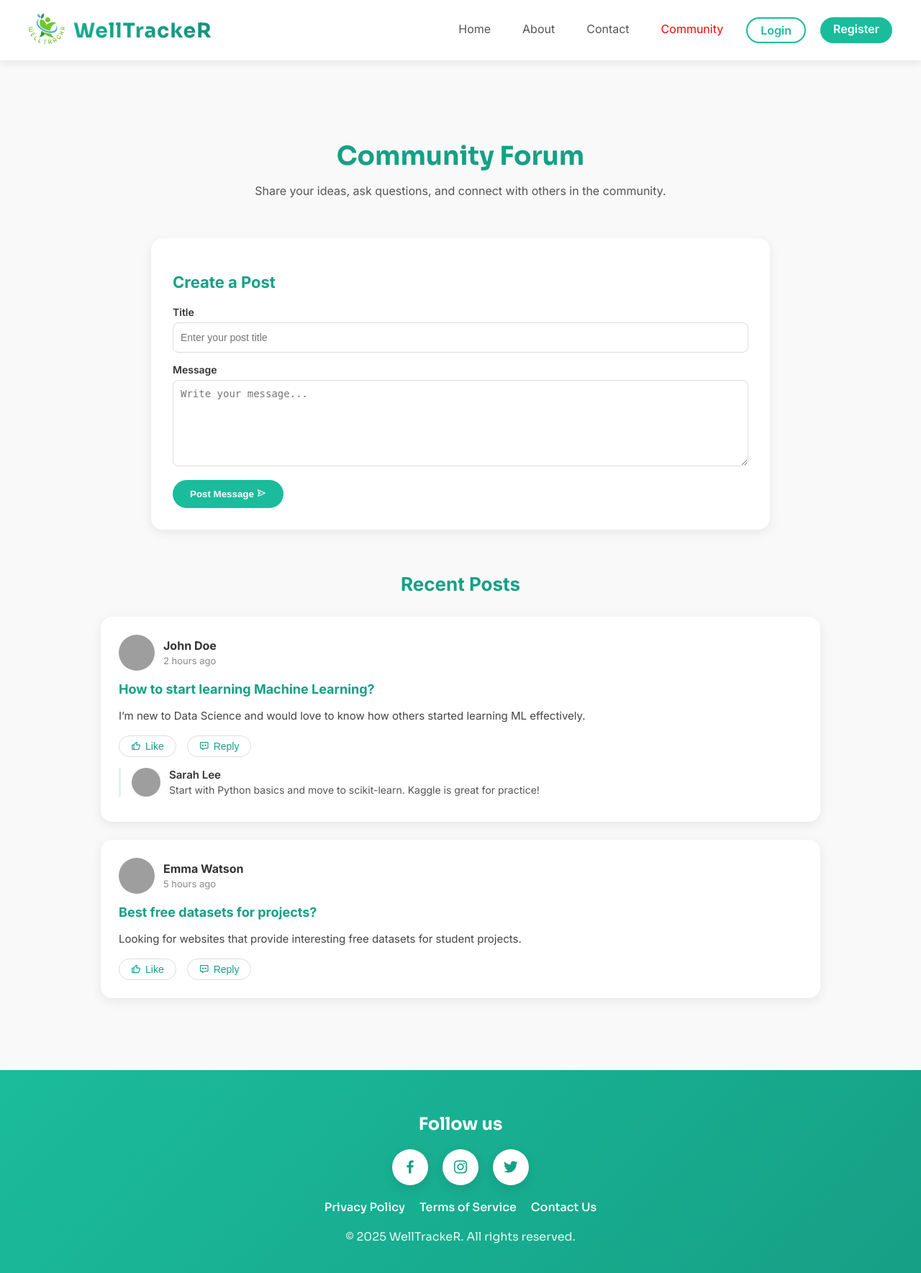
After one commit to sankajithdjinasena/WelltackerR, a PHP site: page /community.html in a window 1280 px wide. The commit adds this page. Shown: the whole page at 72% size. Run offline with PHP 8.4, Linux system fonts and the light colour scheme; grey boxes are pictures that could not be loaded.

Commit message:
community page and patient add data box

```diff
--- a/about.html
+++ b/about.html
@@ -26,6 +26,7 @@
             <a href="index.html">Home</a>
             <a href="about.html" id="active">About</a>
             <a href="contact.html">Contact</a>
+            <a href="community.html">Community</a>
             <a href="login.html" class="login-btn">Login</a>
             <a href="register.html" class="register-btn">Register</a>
         </div>
--- /dev/null
+++ b/community.html
@@ -0,0 +1,141 @@
+<!DOCTYPE html>
+<html lang="en">
+<head>
+    <meta charset="UTF-8">
+    <meta name="viewport" content="width=device-width, initial-scale=1.0">
+    <title>Document</title>
+    <link rel="stylesheet" href="css/style.css">
+    <link rel="stylesheet" href="css/community.css">
+    <link href='https://unpkg.com/boxicons@2.1.4/css/boxicons.min.css' rel='stylesheet'>
+    <link rel="icon" type="image/png" href="image/Logo_R.png">
+
+
+</head>
+<body>
+    <nav>
+    <div class="nav-header">
+      <div class="nav-logo"><img src="image/Logo_R.png" alt="Logo"></div>
+      <div class="nav-title">
+        <h1>WellTrackeR</h1>
+      </div>
+    </div>
+
+    <!-- Hamburger Menu -->
+    <i class='bx bx-menu menu-toggle'></i>
+
+    <div class="nav-links">
+      <a href="index.html" >Home</a>
+      <a href="about.html">About</a>
+      <a href="contact.html">Contact</a>
+      <a href="community.html" id="active">Community</a>
+      <a href="login.html" class="login-btn">Login</a>
+      <a href="register.html" class="register-btn">Register</a>
+    </div>
+  </nav>
+    <!-- COMMUNITY PAGE START -->
+<section class="community-header">
+  <h1>Community Forum</h1>
+  <p>Share your ideas, ask questions, and connect with others in the community.</p>
+</section>
+
+<!-- Post Form -->
+<section class="community-post-form">
+  <h2>Create a Post</h2>
+  <form>
+    <div class="form-group">
+      <label for="post-title">Title</label>
+      <input type="text" id="post-title" placeholder="Enter your post title" required>
+    </div>
+
+    <div class="form-group">
+      <label for="post-message">Message</label>
+      <textarea id="post-message" placeholder="Write your message..." required></textarea>
+    </div>
+
+    <button type="submit" class="post-submit-btn">Post Message <i class='bx bx-send'></i></button>
+  </form>
+</section>
+
+<!-- Posts Feed -->
+<section class="community-posts">
+  <h2>Recent Posts</h2>
+
+  <!-- Example Post Card -->
+  <div class="post-card">
+    <div class="post-header">
+      <div class="post-user">
+        <img src="https://i.pravatar.cc/60?img=12" alt="User">
+        <div>
+          <h4>John Doe</h4>
+          <span>2 hours ago</span>
+        </div>
+      </div>
+    </div>
+
+    <div class="post-content">
+      <h3>How to start learning Machine Learning?</h3>
+      <p>I’m new to Data Science and would love to know how others started learning ML effectively.</p>
+    </div>
+
+    <div class="post-actions">
+      <button><i class='bx bx-like'></i> Like</button>
+      <button><i class='bx bx-message-dots'></i> Reply</button>
+    </div>
+
+    <!-- Replies -->
+    <div class="post-replies">
+      <div class="reply">
+        <img src="https://i.pravatar.cc/40?img=8" alt="User">
+        <div class="reply-content">
+          <h5>Sarah Lee</h5>
+          <p>Start with Python basics and move to scikit-learn. Kaggle is great for practice!</p>
+        </div>
+      </div>
+    </div>
+  </div>
+
+  <!-- Another Example -->
+  <div class="post-card">
+    <div class="post-header">
+      <div class="post-user">
+        <img src="https://i.pravatar.cc/60?img=5" alt="User">
+        <div>
+          <h4>Emma Watson</h4>
+          <span>5 hours ago</span>
+        </div>
+      </div>
+    </div>
+
+    <div class="post-content">
+      <h3>Best free datasets for projects?</h3>
+      <p>Looking for websites that provide interesting free datasets for student projects.</p>
+    </div>
+
+    <div class="post-actions">
+      <button><i class='bx bx-like'></i> Like</button>
+      <button><i class='bx bx-message-dots'></i> Reply</button>
+    </div>
+  </div>
+</section>
+<!-- COMMUNITY PAGE END -->
+  <footer>
+    <div class="social">
+      <h2>Follow us</h2>
+      <div class="social-media">
+        <a href="#"> <i class='bx bxl-facebook'></i></a>
+        <a href="#"> <i class='bx bxl-instagram'></i></a>
+        <a href="#"> <i class='bx bxl-twitter'></i></a>
+      </div>
+    </div>
+
+    <div class="footer-links">
+      <a href="privacy.html">Privacy Policy</a>
+      <a href="terms.html">Terms of Service</a>
+      <a href="contact.html">Contact Us</a>
+    </div>
+    <p>&copy; 2025 WellTrackeR. All rights reserved.</p>
+  </footer>
+</body>
+<script src="js/script.js"></script>
+
+</html>
--- a/contact.html
+++ b/contact.html
@@ -26,6 +26,7 @@
       <a href="index.html">Home</a>
       <a href="about.html">About</a>
       <a href="contact.html" id="active">Contact</a>
+      <a href="community.html">Community</a>
       <a href="login.html" class="login-btn">Login</a>
       <a href="register.html" class="register-btn">Register</a>
     </div>
--- /dev/null
+++ b/css/community.css
@@ -0,0 +1,207 @@
+/* COMMUNITY PAGE STYLES */
+
+/* Header */
+.community-header {
+  text-align: center;
+  padding: 80px 20px 40px 20px;
+  background-color: #f9f9f9;
+}
+
+.community-header h1 {
+  font-family: 'Sora', sans-serif;
+  font-size: 36px;
+  font-weight: 700;
+  color: var(--g2color);
+  margin-bottom: 10px;
+}
+
+.community-header p {
+  color: #555;
+  font-size: 16px;
+}
+
+/* Post Form */
+.community-post-form {
+  max-width: 800px;
+  margin: 0 auto 60px auto;
+  background: #fff;
+  border-radius: 16px;
+  box-shadow: 0 4px 15px rgba(0,0,0,0.08);
+  padding: 30px;
+}
+
+.community-post-form h2 {
+  color: var(--g2color);
+  font-size: 22px;
+  margin-bottom: 20px;
+}
+
+.community-post-form .form-group label {
+  font-weight: 600;
+  color: #333;
+}
+
+.community-post-form textarea {
+  min-height: 120px;
+}
+
+.post-submit-btn {
+  background: var(--g1color);
+  color: white;
+  padding: 12px 24px;
+  border-radius: 25px;
+  border: none;
+  font-weight: 600;
+  cursor: pointer;
+  transition: all 0.3s ease;
+}
+
+.post-submit-btn:hover {
+  background: var(--g2color);
+  transform: scale(1.05);
+}
+
+/* Posts Section */
+.community-posts {
+  max-width: 1000px;
+  margin: 0 auto 100px auto;
+  padding: 0 20px;
+}
+
+.community-posts h2 {
+  text-align: center;
+  color: var(--g2color);
+  font-size: 26px;
+  margin-bottom: 30px;
+}
+
+/* Post Card */
+.post-card {
+  background: #fff;
+  border-radius: 16px;
+  padding: 25px;
+  box-shadow: 0 4px 16px rgba(0, 0, 0, 0.08);
+  margin-bottom: 25px;
+  transition: transform 0.2s ease;
+}
+
+.post-card:hover {
+  transform: translateY(-5px);
+}
+
+/* Post Header */
+.post-header {
+  display: flex;
+  justify-content: space-between;
+  align-items: center;
+}
+
+.post-user {
+  display: flex;
+  align-items: center;
+  gap: 12px;
+}
+
+.post-user img {
+  width: 50px;
+  height: 50px;
+  border-radius: 50%;
+  object-fit: cover;
+}
+
+.post-user h4 {
+  margin: 0;
+  font-size: 16px;
+  color: #333;
+}
+
+.post-user span {
+  font-size: 13px;
+  color: #888;
+}
+
+/* Post Content */
+.post-content {
+  margin: 15px 0;
+}
+
+.post-content h3 {
+  margin: 0 0 8px 0;
+  color: #16a085;
+  font-size: 18px;
+}
+
+.post-content p {
+  font-size: 15px;
+  color: #444;
+  line-height: 1.6;
+}
+
+/* Post Actions */
+.post-actions {
+  display: flex;
+  gap: 15px;
+}
+
+.post-actions button {
+  background: transparent;
+  border: 1px solid #ddd;
+  border-radius: 25px;
+  padding: 6px 16px;
+  font-size: 14px;
+  cursor: pointer;
+  display: flex;
+  align-items: center;
+  gap: 6px;
+  color: #16a085;
+  transition: all 0.3s ease;
+}
+
+.post-actions button:hover {
+  background: #16a085;
+  color: #fff;
+}
+
+/* Replies */
+.post-replies {
+  border-left: 3px solid #e0f2f1;
+  margin-top: 15px;
+  padding-left: 15px;
+}
+
+.reply {
+  display: flex;
+  align-items: flex-start;
+  gap: 12px;
+  margin-bottom: 10px;
+}
+
+.reply img {
+  width: 40px;
+  height: 40px;
+  border-radius: 50%;
+}
+
+.reply-content h5 {
+  margin: 0;
+  font-size: 15px;
+  font-weight: 600;
+  color: #333;
+}
+
+.reply-content p {
+  margin: 3px 0 0 0;
+  font-size: 14px;
+  color: #555;
+}
+
+/* Responsive */
+@media (max-width: 768px) {
+  .community-post-form, .community-posts {
+    padding: 20px;
+  }
+  .post-actions {
+    flex-direction: column;
+    gap: 10px;
+  }
+}
--- a/index.html
+++ b/index.html
@@ -26,6 +26,7 @@
       <a href="index.html" id="active">Home</a>
       <a href="about.html">About</a>
       <a href="contact.html">Contact</a>
+      <a href="community.html">Community</a>
       <a href="login.html" class="login-btn">Login</a>
       <a href="register.html" class="register-btn">Register</a>
     </div>
--- a/login.html
+++ b/login.html
@@ -30,6 +30,7 @@
             <a href="index.html">Home</a>
             <a href="about.html">About</a>
             <a href="contact.html">Contact</a>
+            <a href="community.html">Community</a>
             <a href="login.html" class="login-btn" id="active">Login</a>
             <a href="register.html" class="register-btn">Register</a>
         </div>
--- a/register.html
+++ b/register.html
@@ -35,6 +35,7 @@
             <a href="index.html">Home</a>
             <a href="about.html">About</a>
             <a href="contact.html">Contact</a>
+            <a href="community.html">Community</a>
             <a href="login.html" class="login-btn">Login</a>
             <a href="register.html" class="register-btn" id="active">Register</a>
         </div>
```
Also changed, not shown: css/patient.css (+97 -0 lines), js/patientdialogbox.js (added, +18 -0 lines), patient_portal.html (+38 -1 lines).
